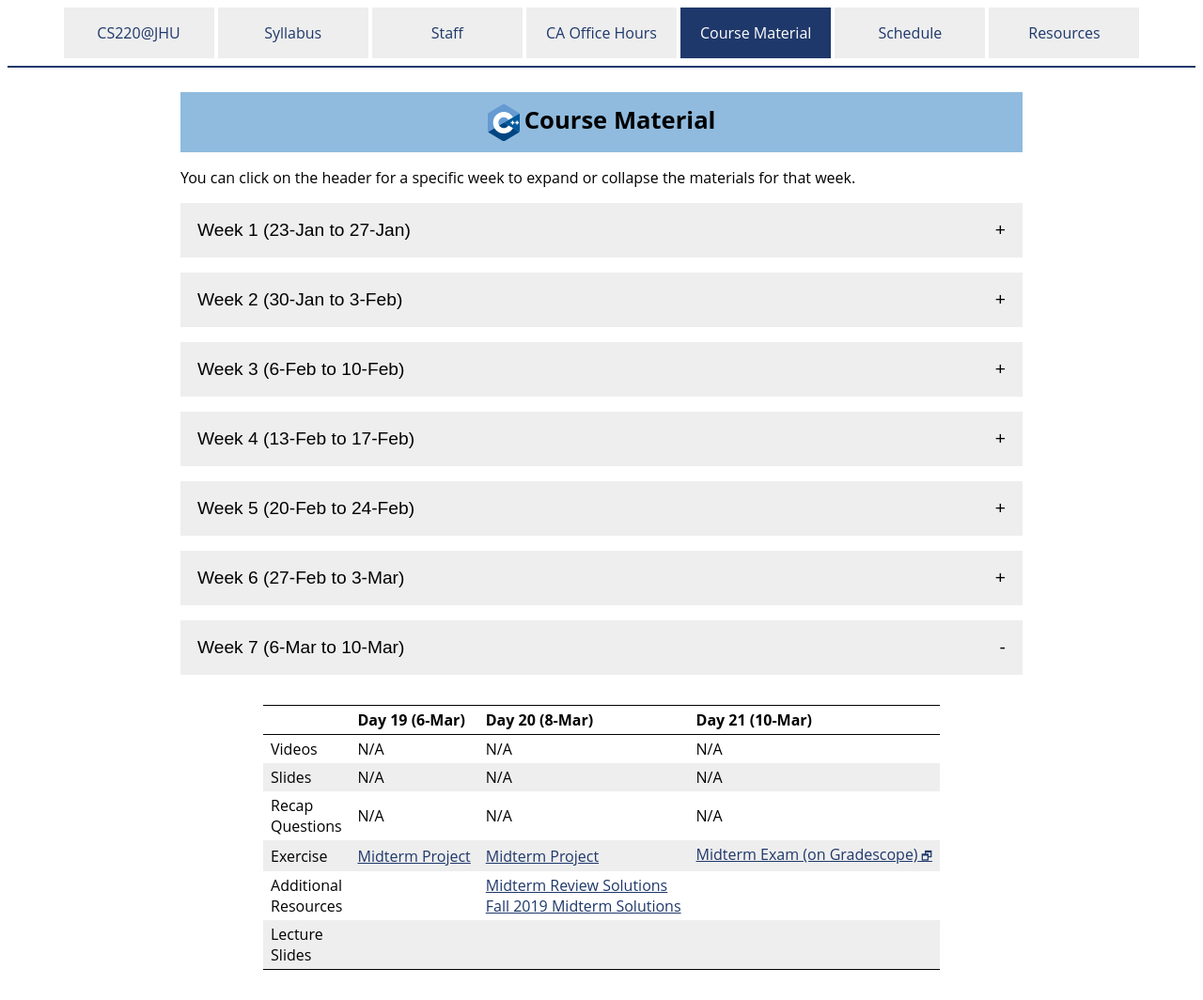
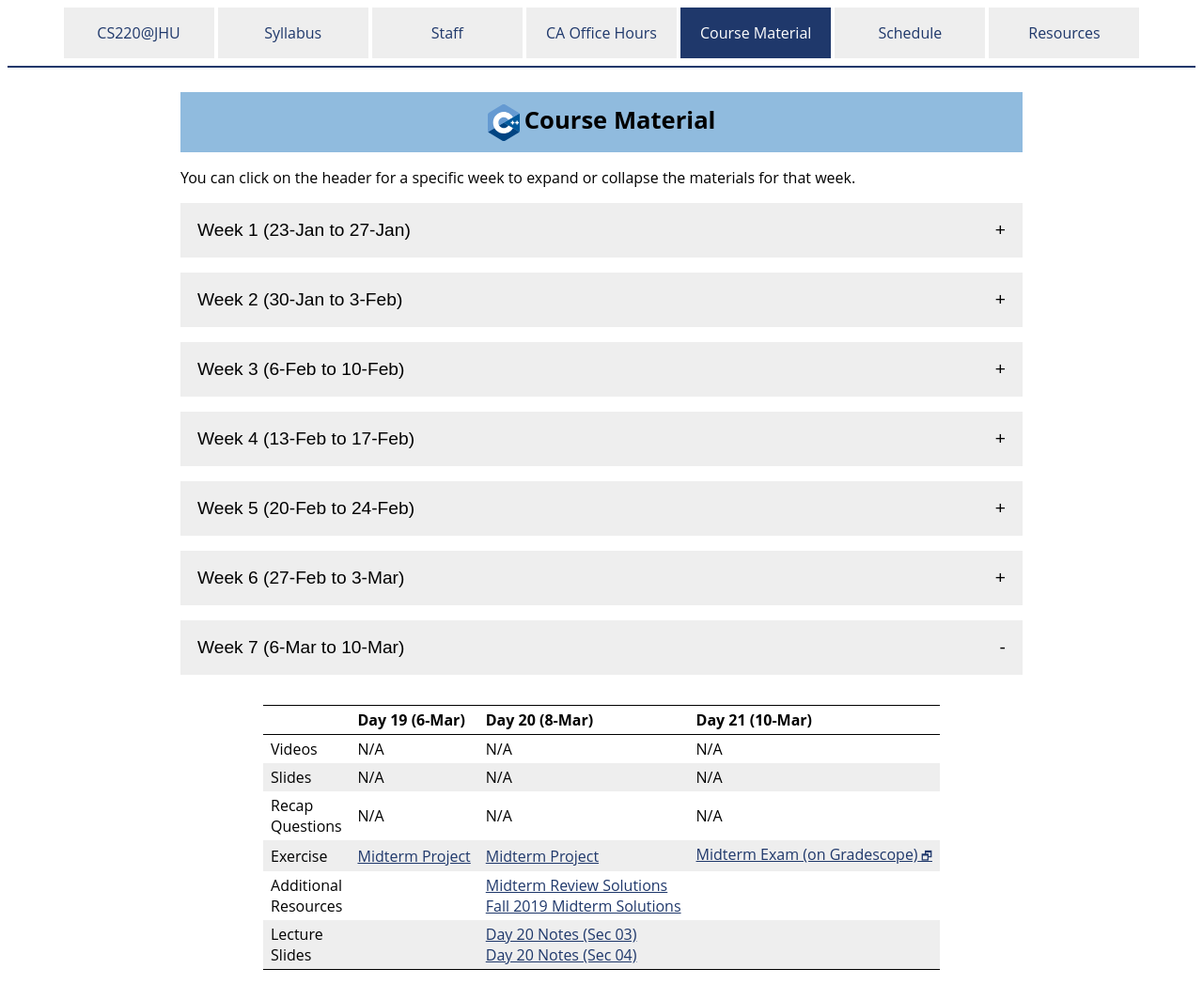
Before and after one commit to vivek-booshan/cs220-sp23, a Jekyll site: the page built from material.md, in a window 1280 px wide. Shown: the whole page at 94% size. Built offline with Jekyll 4.4.1, drawn with Linux system fonts in a browser that asks for light colours.

Commit message:
day 20 notes for sec 03/04

```diff
--- a/material.csv
+++ b/material.csv
@@ -153,6 +153,8 @@ Week,Day,Date,Type,Link text,URL
 7,2,8-Mar,Exercise,Midterm Project,assign/midterm.html
 7,2,8-Mar,Resource,Midterm Review Solutions,resources/MidtermReview-solutions.pdf
 7,2,8-Mar,Resource,Fall 2019 Midterm Solutions,resources/Midterm-Fall2019-solutions.pdf
+7,2,8-Mar,LectureSlides,"Day 20 Notes (Sec 03)",slides/notes/sp23_day20_sec03.pdf
+7,2,8-Mar,LectureSlides,"Day 20 Notes (Sec 04)",slides/notes/sp23_day20_sec04.pdf
 7,3,10-Mar,Video,N/A,#
 7,3,10-Mar,Slides,N/A,#
 7,3,10-Mar,Recap,N/A,#
--- a/material.md
+++ b/material.md
@@ -369,7 +369,7 @@ the materials for that week.
     <tr>
       <td>Lecture<br>Slides</td>
       <td></td>
-      <td></td>
+      <td><a href='slides/notes/sp23_day20_sec03.pdf'>Day 20 Notes (Sec 03)</a><br><a href='slides/notes/sp23_day20_sec04.pdf'>Day 20 Notes (Sec 04)</a></td>
       <td></td>
     </tr>
   </tbody>
```
Also changed, not shown: 2 other files.
